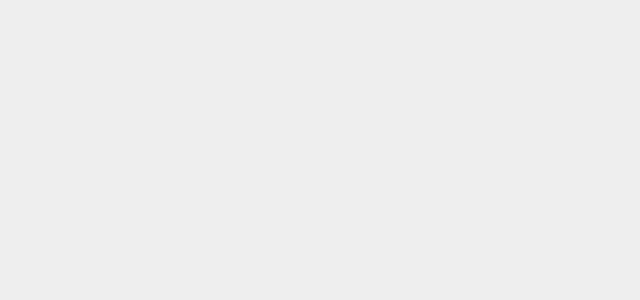
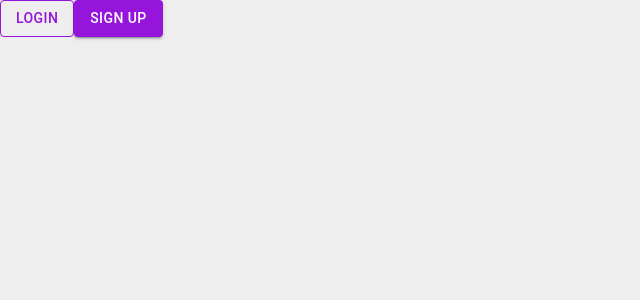
Before and after one commit to willsower/TeamCollab, a Next.js app in the folder frontend/: page / in a window 1280 px wide. Shown: the top 300 px of the page, without its empty margins (0-640 px from the left). Built offline with nearby package versions, Linux system fonts and the light colour scheme.

Commit message:
Added two buttons

```diff
--- /dev/null
+++ b/frontend/components/header.js
@@ -0,0 +1,20 @@
+import * as React from "react";
+import Button from "@material-ui/core/Button";
+import { ThemeProvider } from "@material-ui/core/styles";
+import theme from "../utils/theme";
+
+function Header({ sections, title }) {
+  return (
+    <ThemeProvider theme={theme}>
+      <Button style = {theme.palette.b_tercerary} size="medium" variant="outlined">
+        Login
+      </Button>
+
+      <Button style= {theme.palette.bg_tercerary} size="medium" variant="contained">
+        Sign Up
+      </Button>
+    </ThemeProvider>
+  );
+}
+
+export default Header;
--- a/frontend/package.json
+++ b/frontend/package.json
@@ -9,6 +9,7 @@
   },
   "dependencies": {
     "@material-ui/core": "^4.12.3",
+    "@material-ui/icons": "^4.11.2",
     "next": "12.0.2",
     "react": "17.0.2",
     "react-dom": "17.0.2"
--- a/frontend/pages/index.js
+++ b/frontend/pages/index.js
@@ -1,6 +1,19 @@
-import Head from 'next/head'
+import Head from "next/head";
+import Header from "../components/header";
 
 export default function Home() {
+  const sections = [
+    { title: "Technology", url: "#" },
+    { title: "Design", url: "#" },
+    { title: "Culture", url: "#" },
+    { title: "Business", url: "#" },
+    { title: "Politics", url: "#" },
+    { title: "Opinion", url: "#" },
+    { title: "Science", url: "#" },
+    { title: "Health", url: "#" },
+    { title: "Style", url: "#" },
+    { title: "Travel", url: "#" },
+  ];
   return (
     <div>
       <Head>
@@ -8,12 +21,10 @@ export default function Home() {
       </Head>
 
       <main>
-
+        <Header sections= { sections } title = "Blog" />
       </main>
 
-      <footer>
-
-      </footer>
+      <footer></footer>
     </div>
-  )
+  );
 }
--- a/frontend/utils/theme.js
+++ b/frontend/utils/theme.js
@@ -1,27 +1,32 @@
-import { createMuiTheme } from '@material-ui/core/styles';
-import { red } from '@material-ui/core/colors';
+import { createMuiTheme } from "@material-ui/core/styles";
+import { red } from "@material-ui/core/colors";
 
 // Create a theme instance.
 const theme = createMuiTheme({
   palette: {
     // Light Gray
     primary: {
-      main: '#D2D3D3',
+      main: "#D2D3D3",
     },
     // Dark Gray
     secondary: {
-      main: '#2D3032',
+      main: "#2D3032",
     },
-    // Pop Color
-    tercerary: {
-      main: '#9615DB',
+    // Pop Color (Backgground)
+    bg_tercerary: {
+      backgroundColor: "#9615DB",
+      color: "#fff",
+    },
+    b_tercerary: {
+        borderColor: "#9615DB",
+        color: "#9615DB",
     },
     error: {
       main: red.A400,
     },
     // Light Gray
     background: {
-      default: '#eee',
+      default: "#eee",
     },
   },
 });
```
Also changed, not shown: 1 other file (tests, documents, lock files or other folders).
